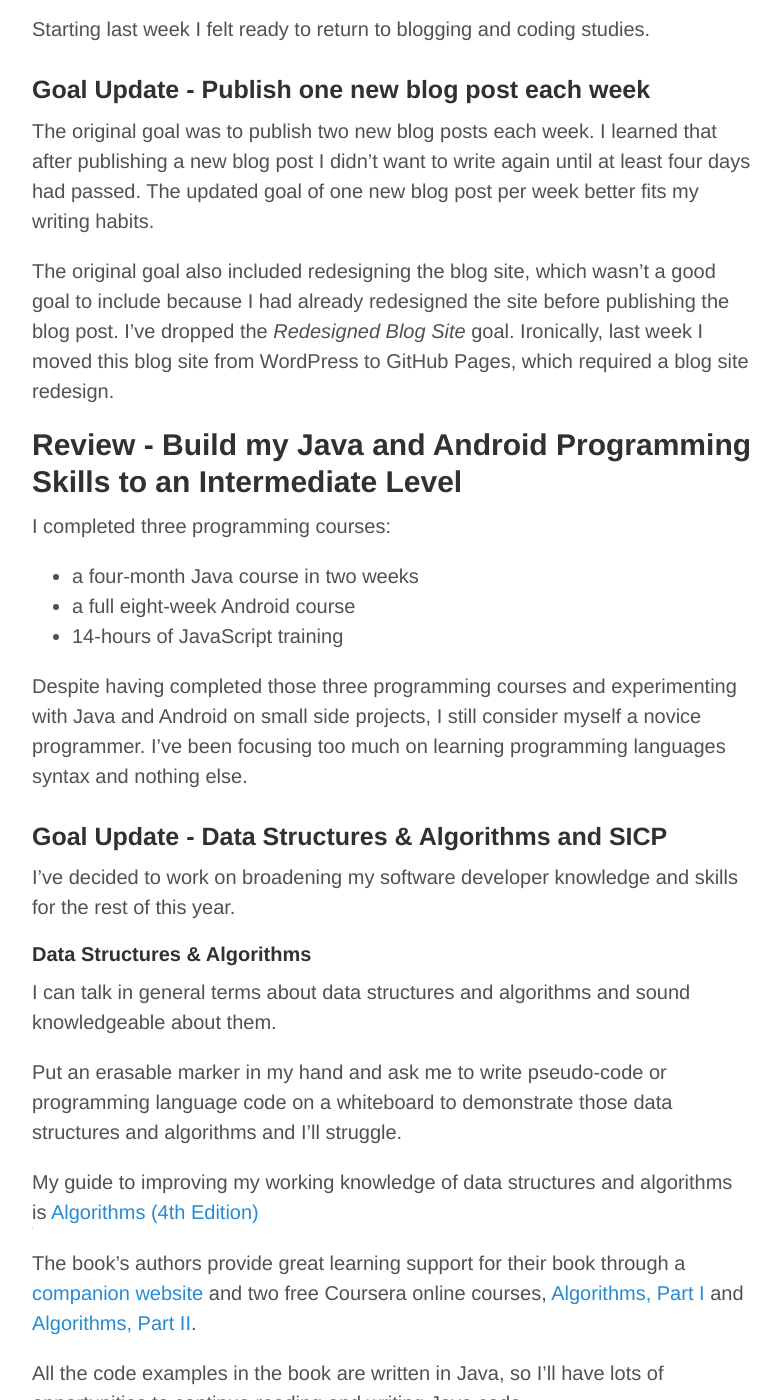
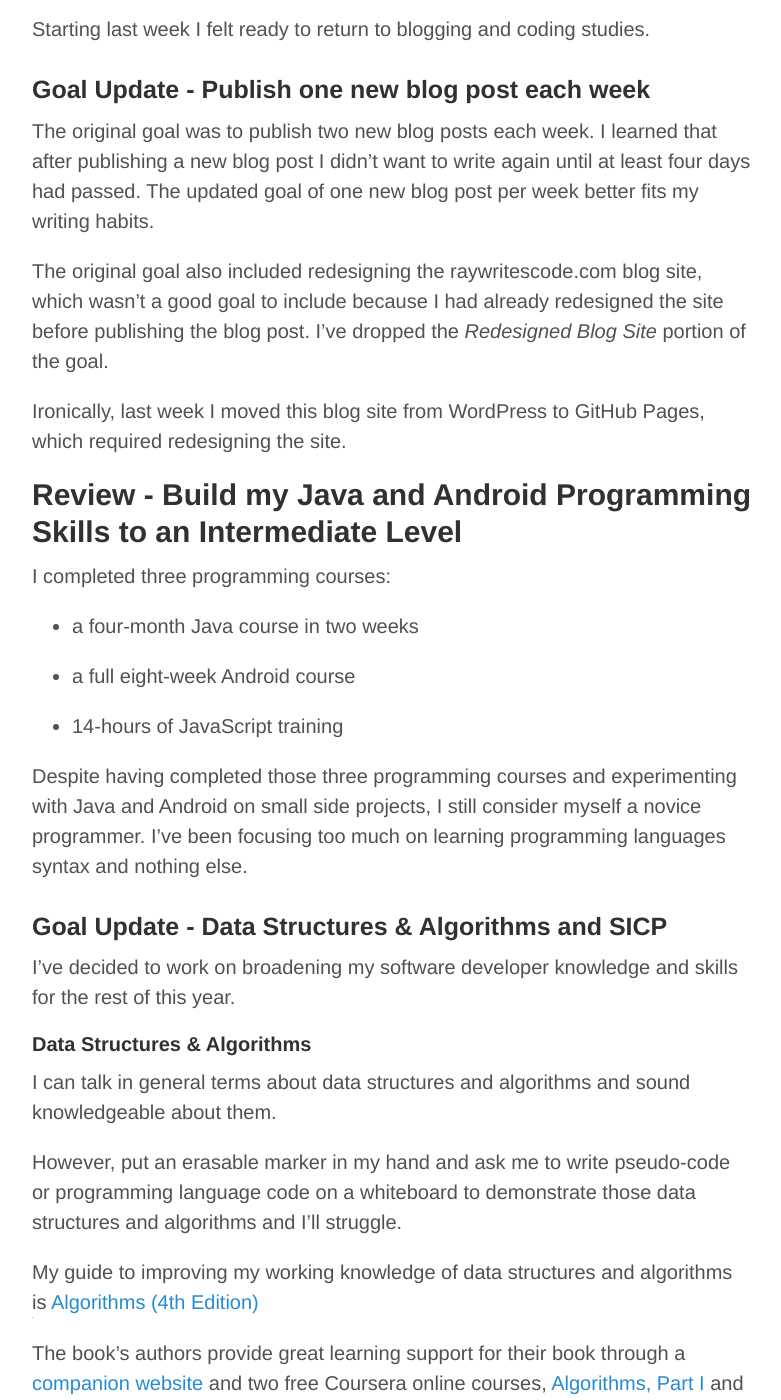
Before and after one commit to raywritescode/raywritescode.github.io, a Jekyll site: the page built from _posts/2014-07-31-developer-goals-mid-2014.md, in a window 1280 px wide and 1400 px high, scrolled down 712 px. Shown: the whole window, without its empty margins (248-1029 px from the left). Built offline with Jekyll 4.4.1, drawn with Linux system fonts in a browser that asks for light colours; Markdown is read by kramdown in place of the engine named in the settings; comment, search, counter and statistics services are not loaded; some of the changed text lies outside the part shown.

Commit message:
developer-goals-mid-2014.md - Various minor content edits.

```diff
--- a/_posts/2014-07-31-developer-goals-mid-2014.md
+++ b/_posts/2014-07-31-developer-goals-mid-2014.md
@@ -5,7 +5,7 @@ permalink: developer-goals-mid-2014
 comments: True
 ---
 
-On January 17, 2014 I posted [my developer goals for this year](http://www.raywritescode.com/developer-goals-2014/). This blog post is my mid-year review of those goals.
+On January 17, 2014 I posted [my developer goals for the year](http://www.raywritescode.com/developer-goals-2014/). This blog post is my mid-year review of those goals.
 
 ## Review - Launch a Redesigned Blog Site and Publish Content Regularly
 
@@ -19,14 +19,18 @@ Starting last week I felt ready to return to blogging and coding studies.
 
 The original goal was to publish two new blog posts each week. I learned that after publishing a new blog post I didn't want to write again until at least four days had passed. The updated goal of one new blog post per week better fits my writing habits.
 
-The original goal also included redesigning the blog site, which wasn't a good goal to include because I had already redesigned the site before publishing the blog post. I've dropped the *Redesigned Blog Site* goal. Ironically, last week I moved this blog site from WordPress to GitHub Pages, which required a blog site redesign.
+The original goal also included redesigning the raywritescode.com blog site, which wasn't a good goal to include because I had already redesigned the site before publishing the blog post. I've dropped the *Redesigned Blog Site* portion of the goal.
+
+Ironically, last week I moved this blog site from WordPress to GitHub Pages, which required redesigning the site.
 
 ## Review - Build my Java and Android Programming Skills to an Intermediate Level
 
 I completed three programming courses:
 
 * a four-month Java course in two weeks
+
 * a full eight-week Android course
+
 * 14-hours of JavaScript training
 
 Despite having completed those three programming courses and experimenting with Java and Android on small side projects, I still consider myself a novice programmer. I've been focusing too much on learning programming languages syntax and nothing else.
@@ -39,7 +43,7 @@ I've decided to work on broadening my software developer knowledge and skills fo
 
 I can talk in general terms about data structures and algorithms and sound knowledgeable about them.
 
-Put an erasable marker in my hand and ask me to write pseudo-code or programming language code on a whiteboard to demonstrate those data structures and algorithms and I'll struggle.
+However, put an erasable marker in my hand and ask me to write pseudo-code or programming language code on a whiteboard to demonstrate those data structures and algorithms and I'll struggle.
 
 My guide to improving my working knowledge of data structures and algorithms is <a href="http://www.amazon.com/gp/product/032157351X/ref=as_li_tl?ie=UTF8&camp=1789&creative=9325&creativeASIN=032157351X&linkCode=as2&tag=6767151-20&linkId=VDQQF76W62ZFHSPH">Algorithms (4th Edition)</a><img src="http://ir-na.amazon-adsystem.com/e/ir?t=6767151-20&l=as2&o=1&a=032157351X" width="1" height="1" border="0" alt="" style="border:none !important; margin:0px !important;" />
 
@@ -51,7 +55,7 @@ All the code examples in the book are written in Java, so I'll have lots of oppo
 
 <a href="http://www.amazon.com/gp/product/0262510871/ref=as_li_tl?ie=UTF8&camp=1789&creative=9325&creativeASIN=0262510871&linkCode=as2&tag=6767151-20&linkId=6XFQUNUUB4QQRVTL">Structure and Interpretation of Computer Programs - 2nd Edition (MIT Electrical Engineering and Computer Science)</a><img src="http://ir-na.amazon-adsystem.com/e/ir?t=6767151-20&l=as2&o=1&a=0262510871" width="1" height="1" border="0" alt="" style="border:none !important; margin:0px !important;" />
 
-You'll almost always find *SICP* near the top of many "must read" book lists for software developers who want to become better coders professionally. I want to become a better coder.
+You'll almost always find SICP near the top of many "must read" book lists for software developers who want to become better coders professionally. I want to become a better coder.
 
 Kai Wu's blog post [Why And How to Start Your SICP Trek](http://hackerretreat.com/why-how-start-sicp/) convinced me start the trek.
 
```
Also changed, not shown: other parts of _posts/2014-07-31-developer-goals-mid-2014.md (+1 -1 lines).
